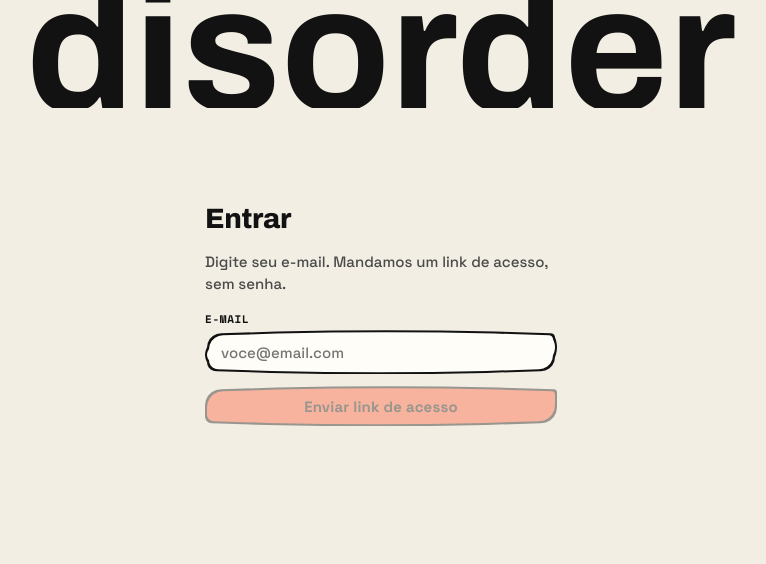
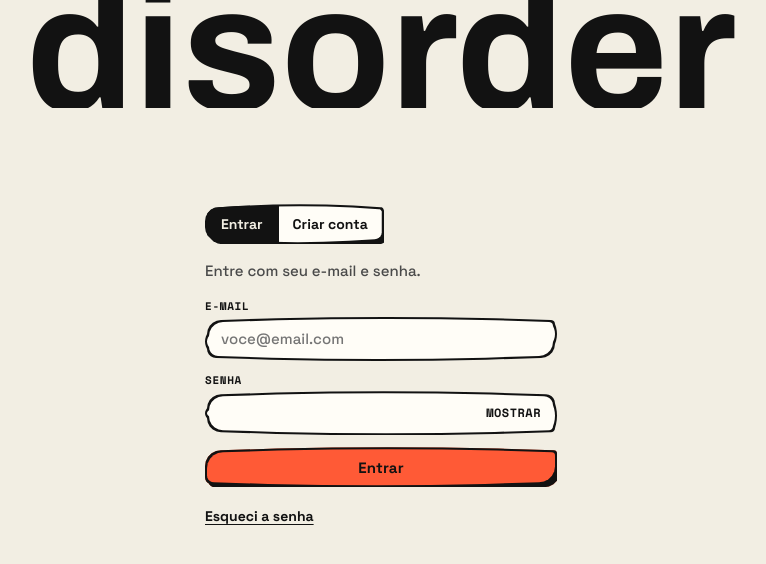
Before and after one commit to weareunanimo/disorder, a React (Vite) app: page / in a window 1280 px wide. Shown: the top 564 px of the page, without its empty margins (259-1025 px from the left). Built offline with nearby package versions, Linux system fonts and the light colour scheme; no server answers; a web font is replaced by a local one.

Commit message:
Entrar com e-mail e senha: criar conta, esqueci a senha com pedido de senha nova, definir senha em Ajustes; sai o link mágico e o código
Co-Authored-By: Claude Opus 5.5 <noreply@anthropic.com>
Claude-Session: https://claude.ai/code/session_01KCWFmfN1cii3DtkDeKW52R

```diff
--- a/src/boot.ts
+++ b/src/boot.ts
@@ -3,7 +3,7 @@ import { applyTheme, busy, checkClipboard, enrichPending, fixView, capture, hold
 import { SHARE_HASH, linkIn } from './lib/setup';
 import { localBackend, type Snapshot } from './data/backend';
 import { normLink } from './lib/tags';
-import { connect, getClient, onSignedIn, supabaseBackend } from './data/supabase';
+import { connect, getClient, onSignedIn, supabaseBackend, takeRecovery, whenRecovery } from './data/supabase';
 
 const SHARE = 'disorder.share';
 
@@ -64,5 +64,8 @@ export async function boot() {
     const b = backend();
     set({ mode: b.mode, phase: 'ready' });
     await b.start(onData, onError);
+    // Chegou pelo link de esqueci a senha: pede a senha nova logo de cara.
+    if (takeRecovery()) set({ modal: { kind: 'password', recovery: true } });
+    whenRecovery(() => set({ modal: { kind: 'password', recovery: true } }));
   } catch { onError(); }
 }
--- a/src/components/Login.tsx
+++ b/src/components/Login.tsx
@@ -1,9 +1,10 @@
 import { useEffect, useRef, useState } from 'react';
-import { sendLoginLink, verifyLoginCode } from '../data/supabase';
+import { resendConfirm, sendReset, signIn, signUp } from '../data/supabase';
 import { Brand } from './Bits';
 
-const KEY = 'disorder.login.sent';
-const WAIT = 60;
+type Mode = 'entrar' | 'criar' | 'esqueci';
+type Sent = { kind: 'confirm' | 'reset'; email: string } | null;
+const MIN = 8;
 
 /** Atalho para a caixa de entrada, pelo domínio do e-mail. Só os provedores com endereço web conhecido. */
 function inboxOf(email: string): { label: string; href: string } | null {
@@ -14,92 +15,115 @@ function inboxOf(email: string): { label: string; href: string } | null {
   if (/^yahoo\.(com|com\.br)$/.test(d)) return { label: 'Abrir o Yahoo Mail', href: 'https://mail.yahoo.com' };
   return null;
 }
+const validEmail = (e: string) => /^[^\s@]+@[^\s@]+\.[^\s@]+$/.test(e);
 
-function readSent(): { email: string; at: number } | null {
-  try { const v = JSON.parse(localStorage.getItem(KEY) || 'null'); return v && Date.now() - v.at < 15 * 60e3 ? v : null; } catch { return null; }
+/** Campo de senha com Mostrar e Esconder. */
+export function PasswordField({ id, label, value, onChange, autoComplete, err, hint }: { id: string; label: string; value: string; onChange: (v: string) => void; autoComplete: string; err?: boolean; hint?: string }) {
+  const [show, setShow] = useState(false);
+  return (
+    <label className="f" htmlFor={id}>{label}
+      <span className="inw pw">
+        <input id={id} type={show ? 'text' : 'password'} autoComplete={autoComplete} required minLength={autoComplete === 'new-password' ? MIN : undefined} value={value}
+          aria-invalid={err || undefined} aria-describedby={hint ? id + '-h' : undefined} onChange={e => onChange(e.target.value)} />
+        <button type="button" className="pw-t" aria-pressed={show} onClick={() => setShow(!show)}>{show ? 'Esconder' : 'Mostrar'}</button>
+      </span>
+      {hint && <span className="f-h" id={id + '-h'}>{hint}</span>}
+    </label>
+  );
 }
 
+/** Entrar, criar conta e esqueci a senha, com e-mail e senha. */
 export function Login() {
-  const saved = readSent();
-  const [email, setEmail] = useState(saved?.email || ''), [busy, setBusy] = useState(false);
-  const [sent, setSent] = useState<{ email: string; at: number } | null>(saved);
-  const [err, setErr] = useState(''), [code, setCode] = useState(''), [codeErr, setCodeErr] = useState('');
-  const [now, setNow] = useState(Date.now());
-  const codeRef = useRef<HTMLInputElement>(null);
+  const [mode, setMode] = useState<Mode>('entrar');
+  const [email, setEmail] = useState(''), [pw, setPw] = useState('');
+  const [busy, setBusy] = useState(false), [err, setErr] = useState(''), [unconfirmed, setUnconfirmed] = useState(false);
+  const [sent, setSent] = useState<Sent>(null), [note, setNote] = useState('');
+  const title = useRef<HTMLHeadingElement>(null);
+  // Ao trocar de tela, o foco vai para o título (leitor de tela anuncia). Não na primeira abertura.
+  const first = useRef(true);
+  useEffect(() => { if (first.current) { first.current = false; return; } title.current?.focus(); }, [mode, sent]);
 
-  useEffect(() => {
-    if (!sent) return;
-    const t = setInterval(() => setNow(Date.now()), 1000);
-    return () => clearInterval(t);
-  }, [sent]);
+  const go = (m: Mode) => { setMode(m); setErr(''); setUnconfirmed(false); setNote(''); };
+  const submit = async () => {
+    const e = email.trim().toLowerCase();
+    if (!validEmail(e)) { setErr('Confira o e-mail.'); return; }
+    if (mode !== 'esqueci' && !pw) { setErr('Digite a senha.'); return; }
+    if (mode === 'criar' && pw.length < MIN) { setErr('A senha precisa de pelo menos ' + MIN + ' caracteres.'); return; }
+    setBusy(true); setErr(''); setUnconfirmed(false);
+    const r = mode === 'entrar' ? await signIn(e, pw) : mode === 'criar' ? await signUp(e, pw) : await sendReset(e);
+    setBusy(false);
+    if (!r.ok) { setErr(r.msg); setUnconfirmed(!!r.unconfirmed); return; }
+    if (mode === 'esqueci') setSent({ kind: 'reset', email: e });
+    else if (mode === 'criar' && r.confirm) setSent({ kind: 'confirm', email: e });
+    // Entrou: a página recarrega sozinha ao receber a sessão.
+  };
+  const resend = async (to: string) => {
+    setBusy(true); setNote('');
+    const r = await resendConfirm(to);
+    setBusy(false);
+    setNote(r.ok ? 'Mandamos de novo. Pode levar até 1 minuto.' : r.msg);
+  };
 
-  const send = async (to: string) => {
-    if (!to || busy) return;
-    setBusy(true); setErr('');
-    const ok = await sendLoginLink(to);
-    setBusy(false);
-    if (!ok) { setErr('Não consegui enviar. Confira se o e-mail está certo e tente de novo em alguns segundos.'); return; }
-    const s = { email: to, at: Date.now() };
-    setSent(s); setNow(Date.now());
-    try { localStorage.setItem(KEY, JSON.stringify(s)); } catch { /* sem armazenamento */ }
-  };
-  const verify = async () => {
-    const t = code.replace(/\D/g, '');
-    if (t.length !== 6 || !sent || busy) { setCodeErr('O código tem 6 números.'); return; }
-    setBusy(true); setCodeErr('');
-    const ok = await verifyLoginCode(sent.email, t);
-    setBusy(false);
-    if (!ok) { setCodeErr('Código errado ou vencido. Peça um novo e use o mais recente.'); codeRef.current?.select(); return; }
-    try { localStorage.removeItem(KEY); } catch { /* sem armazenamento */ }
-  };
-  const left = sent ? Math.max(0, WAIT - Math.floor((now - sent.at) / 1000)) : 0;
-  const inbox = sent ? inboxOf(sent.email) : null;
-
+  if (sent) {
+    const inbox = inboxOf(sent.email);
     return (
       <>
         <Brand />
         <main className="login">
-        {!sent ? (
-          <>
-            <h1>Entrar</h1>
-            <p className="lead">Digite seu e-mail. Mandamos um link de acesso, sem senha.</p>
-            <form onSubmit={e => { e.preventDefault(); void send(email.trim()); }} noValidate>
-              <label className="f">E-mail
-                <span className="inw"><input type="email" id="login-email" autoComplete="email" inputMode="email" required placeholder="voce@email.com" value={email}
-                  aria-invalid={!!err || undefined} aria-describedby={err ? 'login-err' : undefined} onChange={e => { setEmail(e.target.value); setErr(''); }} /></span>
-              </label>
-              {err && <p className="msg err" id="login-err" role="alert">{err}</p>}
-              <button className="btn primary" type="submit" disabled={busy || !email.trim()}>{busy ? 'Enviando' : 'Enviar link de acesso'}</button>
-            </form>
-          </>
-        ) : (
           <section className="sent" aria-labelledby="sent-t">
             <span className="sent-ico" aria-hidden="true"><svg viewBox="0 0 24 24"><rect x="3" y="5" width="18" height="14" rx="2" /><path d="m3.5 6.5 8.5 6.5 8.5-6.5" /></svg></span>
-            <h1 id="sent-t" tabIndex={-1}>Confira seu e-mail</h1>
-            <p className="lead">Mandamos um link de acesso para <b>{sent.email}</b>. Toque nele para entrar.</p>
+            <h1 id="sent-t" ref={title} tabIndex={-1}>Confira seu e-mail</h1>
+            <p className="lead">
+              {sent.kind === 'confirm'
+                ? <>Mandamos um link para <b>{sent.email}</b>. Toque nele para confirmar a conta e depois entre com a sua senha.</>
+                : <>Mandamos um link para <b>{sent.email}</b>. Toque nele para criar a senha nova.</>}
+            </p>
             {inbox && <a className="btn primary" href={inbox.href} target="_blank" rel="noopener noreferrer">{inbox.label}</a>}
-            <form className="code" onSubmit={e => { e.preventDefault(); void verify(); }} noValidate>
-              <label className="f" htmlFor="login-code">Está no app instalado? Digite o código de 6 números do e-mail</label>
-              <span className="code-row">
-                <span className="inw"><input ref={codeRef} id="login-code" inputMode="numeric" autoComplete="one-time-code" maxLength={6} placeholder="000000" value={code}
-                  aria-invalid={!!codeErr || undefined} aria-describedby={codeErr ? 'code-err' : undefined} onChange={e => { setCode(e.target.value.replace(/\D/g, '').slice(0, 6)); setCodeErr(''); }} /></span>
-                <button className="btn outline" type="submit" disabled={busy || code.length !== 6}>Entrar</button>
-              </span>
-              {codeErr && <p className="msg err" id="code-err" role="alert">{codeErr}</p>}
-            </form>
             <ul className="sent-tips">
               <li>Pode levar até 1 minuto para chegar.</li>
               <li>Não achou? Procure em Spam ou Promoções, pelo remetente do disorder.</li>
-              <li>Abra o link no mesmo aparelho e navegador em que pediu.</li>
             </ul>
             <div className="sent-acts">
-              <button type="button" className="btn outline sm" disabled={left > 0 || busy} onClick={() => void send(sent.email)}>{left > 0 ? 'Reenviar em ' + left + 's' : busy ? 'Enviando…' : 'Reenviar link'}</button>
-              <button type="button" className="lnk" onClick={() => { setSent(null); setCode(''); setCodeErr(''); try { localStorage.removeItem(KEY); } catch { /* */ } }}>Usar outro e-mail</button>
+              {sent.kind === 'confirm' && <button type="button" className="btn outline sm" disabled={busy} onClick={() => void resend(sent.email)}>Mandar de novo</button>}
+              <button type="button" className="lnk" onClick={() => { setSent(null); go('entrar'); }}>Voltar para entrar</button>
             </div>
-            <p className="sr" role="status" aria-live="polite">{left === 0 ? 'Você já pode reenviar o link.' : ''}</p>
+            {note && <p className="msg" role="status">{note}</p>}
           </section>
-        )}
         </main>
       </>
     );
   }
+
+  const T = { entrar: ['Entrar', 'Entre com seu e-mail e senha.', 'Entrar'], criar: ['Criar conta', 'Seus links ficam salvos na sua conta e aparecem em todos os seus aparelhos.', 'Criar conta'], esqueci: ['Esqueci a senha', 'Mandamos um link para você criar uma senha nova. Serve também para quem entrava só com link por e-mail.', 'Mandar link'] }[mode];
+  return (
+    <>
+      <Brand />
+      <main className="login">
+        {mode !== 'esqueci' && (
+          <div className="seg txt login-tabs" role="group" aria-label="Entrar ou criar conta">
+            <button type="button" aria-pressed={mode === 'entrar'} onClick={() => go('entrar')}>Entrar</button>
+            <button type="button" aria-pressed={mode === 'criar'} onClick={() => go('criar')}>Criar conta</button>
+          </div>
+        )}
+        <h1 ref={title} tabIndex={-1} className={mode === 'esqueci' ? '' : 'sr'}>{T[0]}</h1>
+        <p className="lead">{T[1]}</p>
+        <form onSubmit={e => { e.preventDefault(); void submit(); }} noValidate>
+          <label className="f">E-mail
+            <span className="inw"><input type="email" id="login-email" autoComplete={mode === 'criar' ? 'email' : 'username'} inputMode="email" autoCapitalize="off" spellCheck={false} required placeholder="voce@email.com" value={email}
+              aria-invalid={!!err || undefined} aria-describedby={err ? 'login-err' : undefined} onChange={e => { setEmail(e.target.value); setErr(''); }} /></span>
+          </label>
+          {mode !== 'esqueci' && (
+            <PasswordField id="login-pw" label="Senha" value={pw} onChange={v => { setPw(v); setErr(''); }} autoComplete={mode === 'criar' ? 'new-password' : 'current-password'} err={!!err}
+              hint={mode === 'criar' ? 'Pelo menos ' + MIN + ' caracteres.' : undefined} />
+          )}
+          {err && <p className="msg err" id="login-err" role="alert">{err}</p>}
+          {unconfirmed && <button type="button" className="lnk" disabled={busy} onClick={() => void resend(email.trim().toLowerCase())}>Mandar o link de confirmação de novo</button>}
+          {note && <p className="msg" role="status">{note}</p>}
+          <button className="btn primary" type="submit" disabled={busy}>{busy ? 'Aguarde' : T[2]}</button>
+        </form>
+        {mode === 'entrar' && <button type="button" className="lnk" onClick={() => go('esqueci')}>Esqueci a senha</button>}
+        {mode === 'esqueci' && <button type="button" className="lnk" onClick={() => go('entrar')}>Voltar para entrar</button>}
+      </main>
+    </>
+  );
+}
--- a/src/components/Settings.tsx
+++ b/src/components/Settings.tsx
@@ -96,6 +96,12 @@ export function Settings() {
         )}
         {mode === 'cloud' && (
           <div className="srow">
+            <div className="st"><b>Senha</b><span>Para entrar com e-mail e senha. Se você entrava só por link no e-mail, defina uma aqui.</span></div>
+            <button type="button" className="btn" onClick={() => openModal({ kind: 'password' })}>Definir senha</button>
+          </div>
+        )}
+        {mode === 'cloud' && (
+          <div className="srow">
             <div className="st"><b>Sair</b><span>Encerra a sessão neste aparelho. Seus links continuam na conta.</span></div>
             <button type="button" className="btn" onClick={signOut}>Sair da conta</button>
           </div>
--- a/src/data/supabase.ts
+++ b/src/data/supabase.ts
@@ -4,6 +4,8 @@ import type { Backend } from './backend';
 import type { Col, Folder, Link } from '../types';
 
 let client: SupabaseClient | null = null;
+let onRecovery: (() => void) | null = null;
+export const whenRecovery = (fn: () => void) => { onRecovery = fn; };
 export const getClient = () => client;
 
 /** O Supabase só é baixado quando existe configuração, para a tela inicial abrir mais rápido. */
@@ -11,22 +13,75 @@ export async function connect(): Promise<Session | null | 'off'> {
   if (!CFG.supabaseUrl || !CFG.supabaseAnonKey) return 'off';
   const { createClient } = await import('@supabase/supabase-js');
   client = createClient(CFG.supabaseUrl, CFG.supabaseAnonKey);
+  // O link de esqueci a senha chega com type=recovery no endereço; o evento confirma depois de ler a sessão.
+  recovery = /type=recovery/.test(location.hash);
+  client.auth.onAuthStateChange(ev => { if (ev === 'PASSWORD_RECOVERY') { recovery = true; try { sessionStorage.setItem('disorder.recovery', '1'); } catch { /* */ } onRecovery?.(); } });
   const r = await client.auth.getSession();
   return r.data.session;
 }
 
-export async function sendLoginLink(email: string): Promise<boolean> {
-  if (!client) return false;
-  const { error } = await client.auth.signInWithOtp({ email, options: { emailRedirectTo: location.origin } });
-  return !error;
+/** Resultado de uma ação de conta: deu certo, ou a mensagem para mostrar. */
+export type AuthResult = { ok: true; confirm?: boolean } | { ok: false; msg: string; unconfirmed?: boolean };
+
+/** Traduz os erros do Supabase para frases do app. Erro desconhecido vira uma frase genérica, sem detalhe técnico. */
+function why(e: { message?: string; status?: number; code?: string } | null): string {
+  const m = (e?.message || '').toLowerCase(), c = e?.code || '';
+  if (c === 'invalid_credentials' || m.includes('invalid login')) return 'E-mail ou senha errados. Se você entrava por link, use Esqueci a senha para criar uma.';
+  if (c === 'email_not_confirmed' || m.includes('not confirmed')) return 'Falta confirmar o e-mail. Abra o link que mandamos no cadastro.';
+  if (c === 'user_already_exists' || m.includes('already registered')) return 'Esse e-mail já tem conta. Entre com a sua senha.';
+  if (c === 'weak_password' || m.includes('password should')) return 'Senha fraca. Use pelo menos 8 caracteres.';
+  if (c === 'over_email_send_rate_limit' || c === 'over_request_rate_limit' || e?.status === 429) return 'Muitas tentativas seguidas. Espere alguns minutos e tente de novo.';
+  if (c === 'same_password') return 'A senha nova é igual à atual.';
+  if (m.includes('fetch') || m.includes('network')) return 'Sem conexão. Confira a internet e tente de novo.';
+  return 'Não deu certo. Tente de novo em alguns segundos.';
 }
 
-/** Entrar com o código de 6 dígitos do e-mail (útil no app instalado no iPhone, que não recebe o clique do link). */
-export async function verifyLoginCode(email: string, token: string): Promise<boolean> {
-  if (!client) return false;
-  const { error } = await client.auth.verifyOtp({ email, token, type: 'email' });
-  return !error;
+export async function signIn(email: string, password: string): Promise<AuthResult> {
+  if (!client) return { ok: false, msg: why(null) };
+  const { error } = await client.auth.signInWithPassword({ email, password });
+  if (!error) return { ok: true };
+  const unconfirmed = error.code === 'email_not_confirmed' || /not confirmed/i.test(error.message);
+  return { ok: false, msg: why(error), unconfirmed };
 }
+
+/** Cria a conta. Se o projeto pede confirmação de e-mail, não há sessão ainda: confirm = true. */
+export async function signUp(email: string, password: string): Promise<AuthResult> {
+  if (!client) return { ok: false, msg: why(null) };
+  const { data, error } = await client.auth.signUp({ email, password, options: { emailRedirectTo: location.origin } });
+  if (error) return { ok: false, msg: why(error) };
+  // E-mail já cadastrado: o Supabase devolve um usuário sem identidades, sem dizer que existe.
+  if (data.user && !data.user.identities?.length) return { ok: false, msg: why({ code: 'user_already_exists' }) };
+  return { ok: true, confirm: !data.session };
+}
+
+export async function resendConfirm(email: string): Promise<AuthResult> {
+  if (!client) return { ok: false, msg: why(null) };
+  const { error } = await client.auth.resend({ type: 'signup', email, options: { emailRedirectTo: location.origin } });
+  return error ? { ok: false, msg: why(error) } : { ok: true };
+}
+
+/** Manda o link para criar uma senha nova. Serve também para quem tinha conta só com link por e-mail. */
+export async function sendReset(email: string): Promise<AuthResult> {
+  if (!client) return { ok: false, msg: why(null) };
+  const { error } = await client.auth.resetPasswordForEmail(email, { redirectTo: location.origin });
+  return error ? { ok: false, msg: why(error) } : { ok: true };
+}
+
+/** Define ou troca a senha de quem já está dentro (Ajustes ou link de esqueci a senha). */
+export async function setPassword(password: string): Promise<AuthResult> {
+  if (!client) return { ok: false, msg: why(null) };
+  const { error } = await client.auth.updateUser({ password });
+  return error ? { ok: false, msg: why(error) } : { ok: true };
+}
+
+/** Veio do link de esqueci a senha: o app abre direto o pedido de senha nova. */
+let recovery = false;
+export const takeRecovery = () => {
+  let r = recovery;
+  try { r = r || sessionStorage.getItem('disorder.recovery') === '1'; sessionStorage.removeItem('disorder.recovery'); } catch { /* sem armazenamento */ }
+  recovery = false;
+  return r;
+};
 
 export function onSignedIn(fn: () => void) {
   client?.auth.onAuthStateChange((_ev, s) => { if (s) fn(); });
--- a/src/dialogs/Dialogs.tsx
+++ b/src/dialogs/Dialogs.tsx
@@ -8,6 +8,8 @@ import { CFG } from '../config';
 import { useSortedFolders } from '../hooks/useVisible';
 import { Preview } from '../components/LinkList';
 import { Modal } from './Modal';
+import { PasswordField } from '../components/Login';
+import { setPassword } from '../data/supabase';
 import { Guide } from './Guide';
 import { LinkView } from './LinkView';
 import { TagPicker } from '../components/TagPicker';
@@ -127,6 +129,30 @@ function Purge({ ids }: { ids: string[] }) {
   );
 }
 
+/** Definir ou trocar a senha. Também abre sozinho quando a pessoa chega pelo link de esqueci a senha. */
+function PasswordDialog({ recovery }: { recovery?: boolean }) {
+  const [pw, setPw] = useState(''), [busy, setBusy] = useState(false), [err, setErr] = useState('');
+  const submit = async () => {
+    if (pw.length < 8) { setErr('A senha precisa de pelo menos 8 caracteres.'); return; }
+    setBusy(true); setErr('');
+    const r = await setPassword(pw);
+    setBusy(false);
+    if (!r.ok) { setErr(r.msg); return; }
+    closeModal(); toast('Senha salva. Use e-mail e senha para entrar nos outros aparelhos.');
+  };
+  return (
+    <Modal labelledBy="mt" onClose={cancelModal}>
+      <h2 id="mt">{recovery ? 'Crie a senha nova' : 'Senha'}</h2>
+      <p>{recovery ? 'Você entrou pelo link do e-mail. Escolha a senha que vai usar daqui em diante.' : 'Defina ou troque a senha que você usa para entrar com e-mail.'}</p>
+      <form onSubmit={e => { e.preventDefault(); void submit(); }} noValidate>
+        <PasswordField id="pw-new" label="Senha nova" value={pw} onChange={v => { setPw(v); setErr(''); }} autoComplete="new-password" err={!!err} hint="Pelo menos 8 caracteres." />
+        {err && <p className="msg err" role="alert">{err}</p>}
+        <div className="row"><button type="button" className="btn outline" onClick={cancelModal}>{recovery ? 'Depois' : 'Cancelar'}</button><button type="submit" className="btn primary" disabled={busy}>{busy ? 'Salvando' : 'Salvar senha'}</button></div>
+      </form>
+    </Modal>
+  );
+}
+
 export function ModalHost() {
   const m = useStore(s => s.modal);
   const link = useStore(s => (m?.kind === 'link' ? s.links.find(x => x.id === m.id) : undefined));
@@ -134,6 +160,7 @@ export function ModalHost() {
   if (m.kind === 'link') return link ? <LinkDialog key={m.id} link={link} /> : null;
   if (m.kind === 'view') return <LinkView key={m.id} id={m.id} fresh={m.fresh} />;
   if (m.kind === 'purge') return <Purge ids={m.ids} />;
+  if (m.kind === 'password') return <PasswordDialog recovery={m.recovery} />;
   if (m.kind === 'confirm') return <ConfirmFolder id={m.id} />;
   if (m.kind === 'archive-folder') return <ArchiveFolder id={m.id} />;
   if (m.kind === 'guide') return <Guide part={m.part} />;
--- a/src/store.ts
+++ b/src/store.ts
@@ -20,6 +20,7 @@ export type ModalState =
   | { kind: 'confirm'; id: string }
   | { kind: 'archive-folder'; id: string }
   | { kind: 'purge'; ids: string[] }
+  | { kind: 'password'; recovery?: boolean }
   | { kind: 'guide'; part?: 'app' | 'share' };
 
 export interface Draft { id: string; titulo: string; nota: string; tags: string[] }
--- a/src/styles/theme.css
+++ b/src/styles/theme.css
@@ -1210,10 +1210,6 @@ kbd { display: inline-block; padding: 1px 6px; border: 1.5px solid var(--ink); b
 .login .sent-ico { width: 52px; height: 52px; display: grid; place-items: center; border: 2px solid var(--ink); border-radius: 12px; background: var(--accent); color: var(--on-accent); box-shadow: 3px 3px 0 var(--sh); }
 .login .sent-ico svg { width: 26px; height: 26px; fill: none; stroke: currentColor; stroke-width: 2; stroke-linejoin: round; }
 .login .lead b { color: var(--fg); overflow-wrap: anywhere; }
-.login .code { display: flex; flex-direction: column; gap: 6px; padding-top: 14px; border-top: 2px solid var(--ink); }
-.login .code-row { display: flex; gap: 8px; }
-.login .code-row .inw { flex: 1 1 auto; }
-.login #login-code { font: 700 22px/1 var(--f-mono); letter-spacing: .3em; text-align: center; }
 .login .sent-tips { margin: 0; padding-left: 18px; display: grid; gap: 4px; font-size: 13px; line-height: 1.45; color: var(--muted-fg); }
 .login .sent-acts { display: flex; align-items: center; gap: 14px; flex-wrap: wrap; }
 .login .lnk { border: 0; background: transparent; color: var(--fg); font: 700 14px/1 var(--f-body); text-decoration: underline; text-underline-offset: 3px; cursor: pointer; padding: 6px 0; }
@@ -1491,3 +1487,17 @@ kbd { display: inline-block; padding: 1px 6px; border: 1.5px solid var(--ink); b
 .gcard.fb-note .g-note { top: calc(var(--g-pad) + var(--g-b) + 8px); }
 .gcard.fb-note .g-note .g-ttl { position: static; flex: none; display: -webkit-box; -webkit-box-orient: vertical; -webkit-line-clamp: 2; overflow: hidden; font: 800 calc(var(--g-t) * 1.1)/1.15 var(--f-display); letter-spacing: -.01em; color: var(--fg); }
 .bd-add .btn { flex: none; white-space: nowrap; }
+
+/* Entrar com e-mail e senha */
+.login-tabs { align-self: flex-start; }
+.login-tabs button { padding: 0 16px; font-weight: 600; }
+.inw.pw { display: flex; align-items: center; }
+.inw.pw input { flex: 1; min-width: 0; padding-right: 92px; }
+.pw-t { position: absolute; right: 6px; top: 50%; translate: 0 -50%; min-height: 36px; padding: 0 10px; border: 0; border-radius: 8px; background: transparent; color: var(--fg); font: 700 12px/1 var(--f-mono); text-transform: uppercase; letter-spacing: .04em; cursor: pointer; }
+.pw-t:hover { background: var(--muted); }
+.pw-t:focus-visible { outline: 2px solid var(--ink); outline-offset: 0; }
+.inw.pw { position: relative; }
+.f-h { font-size: 12px; color: var(--muted-fg); }
+.login > .lnk { align-self: flex-start; }
+.modal form { display: flex; flex-direction: column; gap: 12px; }
+.login h1:focus { outline: none; }
```
Also changed, not shown: 1 other file (tests, documents, lock files or other folders). Lines whose indentation alone changed are shown as unchanged.
